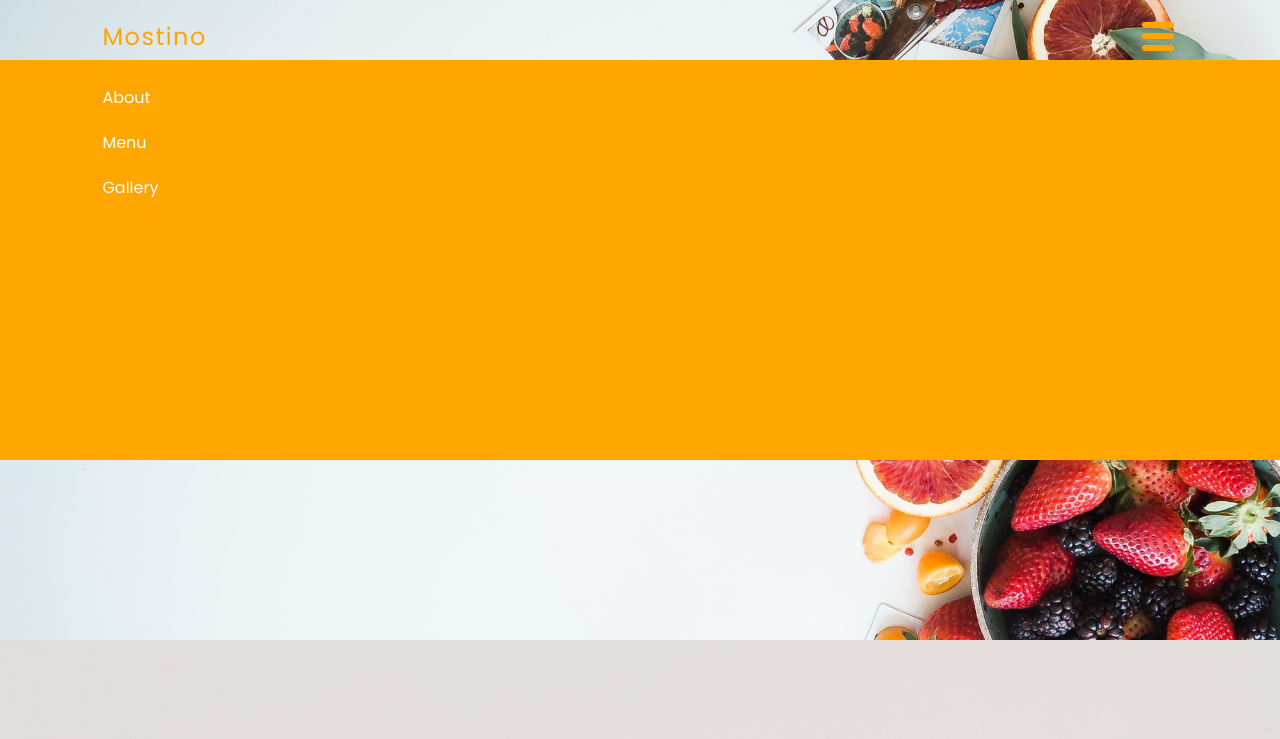
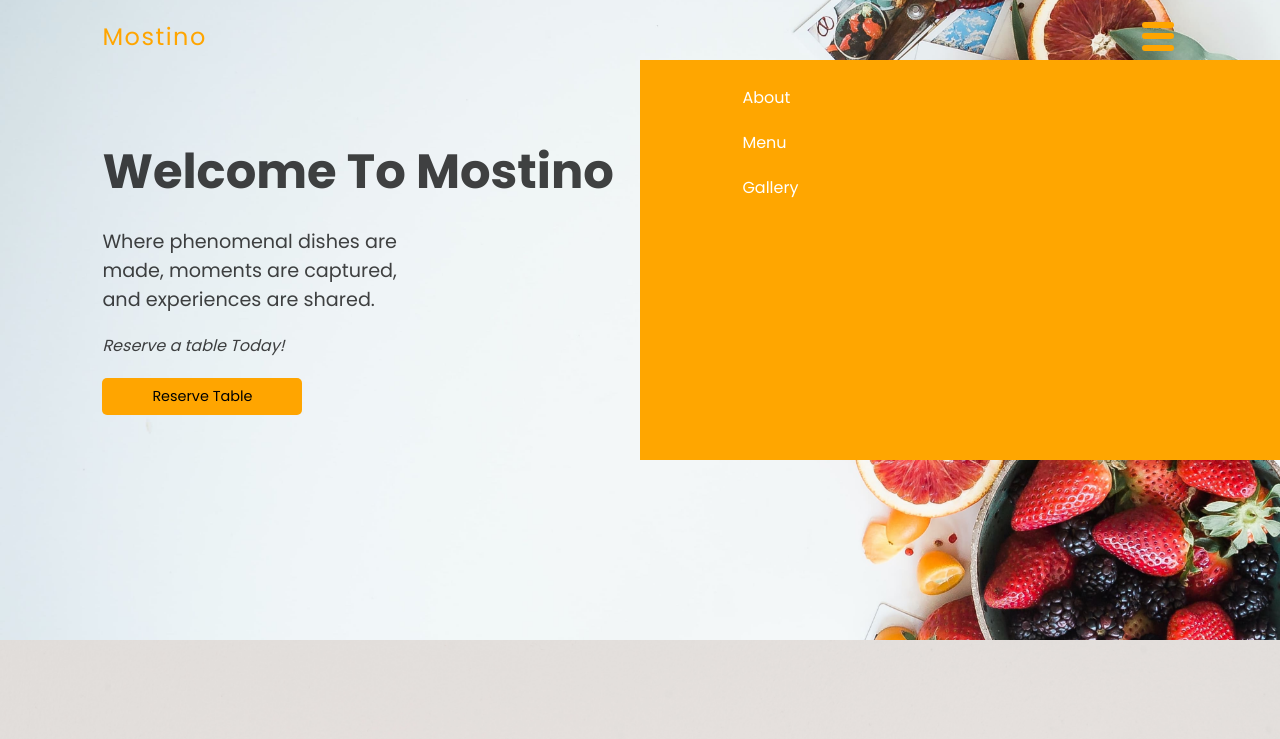
Before and after one commit to zsherman2510/CourseRestaurantv2, a plain HTML site: page index.html in a window 1280 px wide. Both pictures are taken after a click on the element 1157 px from the left and 36 px from the top of the page. Shown: the top 739 px of the page. Drawn offline with Linux system fonts and the light colour scheme.

Commit message:
fixed nav

```diff
--- a/styles/styles.css
+++ b/styles/styles.css
@@ -82,7 +82,7 @@ nav #hamburger {
 }
 
 .menu_show {
-    transform: translate(0, 0) !important;
+    transform: translate(50%, 0) !important;
 
 
 
```
